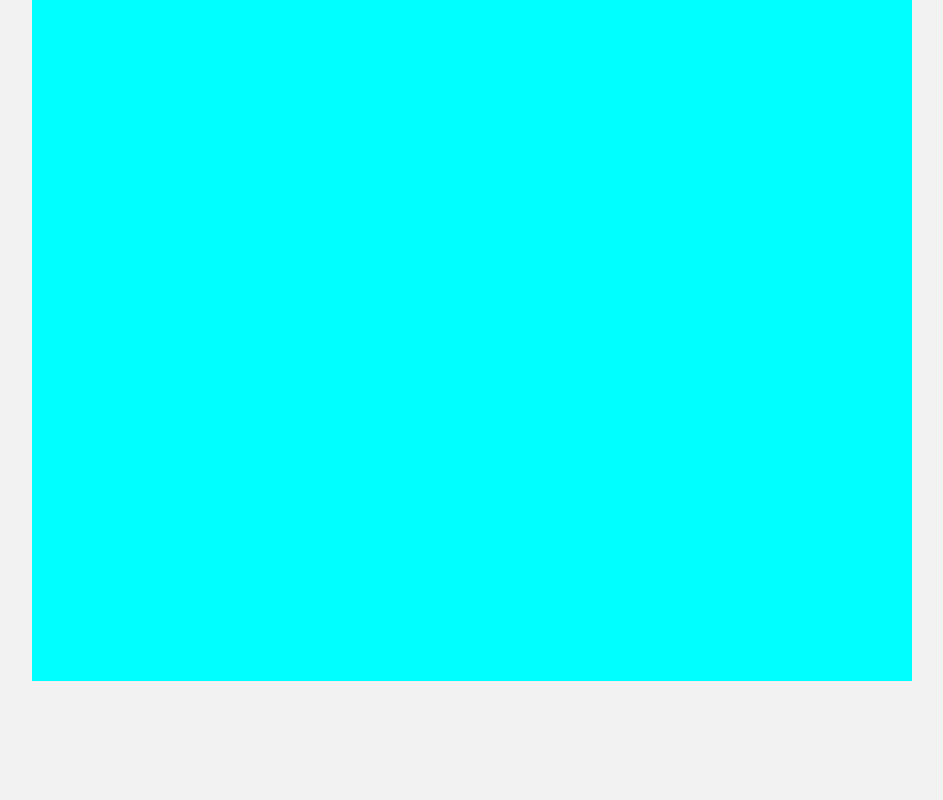
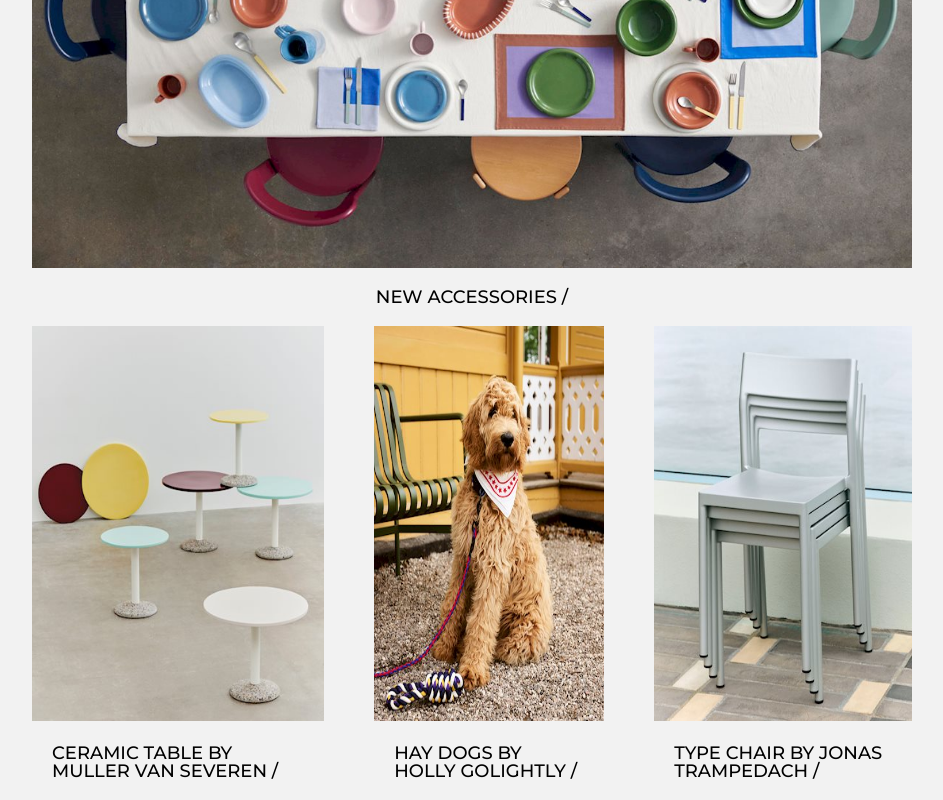
Before and after one commit to Natalia-M-Hernandez/HAY.dk, a plain HTML site: page index.html in a window 1280 px wide. Shown: the part 369-1169 px from the top of the page, without its empty margins (168-1111 px from the left). Before the commit the page ends 1050 px from the top, so only its background shows below. Drawn offline with nearby package versions, Linux system fonts and the light colour scheme.

Commit message:
pantalla inicio

```diff
--- a/css/style.css
+++ b/css/style.css
@@ -15,12 +15,23 @@
     'opsz' 40
 }
 
+/* estilos de texto */
+
+.pieFoto{
+    padding: 20px;
+    font-size: 18px;
+}
+
+/* body */
+
 body{
     background-color: var(--gris0);
     font-family: "Montserrat", sans-serif;
     font-weight: 450;
     margin: 0px 200px;
 }
+
+/* navbar */
 
 .nav{
     position: fixed;            /* navbar fija */
@@ -78,8 +89,34 @@ body{
     height: 36px;
 }
 
-.test{
-    background-color: aqua;
-    margin-top: 50px;
-    height: 1000px;
+/* contenido inicial */
+
+.contenidoIni{
+    display: flex;
+    flex-direction: column;
+
+    align-items: center;
+    justify-content: center;
+
+    margin-top: 130px;
 }
+
+.contenidoIni img{
+    width: 100%;
+}
+
+.contenidoItems{
+    display: flex;
+    flex-direction: row;
+
+    align-items: center;
+    justify-content: center;
+
+    gap: 50px;
+    width: 100%;
+}
+
+.contenidoItems img{
+    width: 100%;
+    height: 395px;
+}
--- a/index.html
+++ b/index.html
@@ -56,7 +56,25 @@
 
         </nav>
 
-        <div class="test"></div>
+        <div class="contenidoIni">
+            <img src="img/imgIni.jpg"/>
+            <p class="pieFoto">NEW ACCESSORIES /</p>
+        </div>
+
+        <div class="contenidoItems">
+            <div class="item">
+                <img src="img/item1.jpg"/>
+                <p class="pieFoto">CERAMIC TABLE BY MULLER VAN SEVEREN /</p>
+            </div>
+            <div class="item">
+                <img src="img/item2.jpg"/>
+                <p class="pieFoto">HAY DOGS BY HOLLY GOLIGHTLY /</p>
+            </div>
+            <div class="item">
+                <img src="img/item3.jpg"/>
+                <p class="pieFoto">TYPE CHAIR BY JONAS TRAMPEDACH /</p>
+            </div>
+        </div>
 
     </body>
 
```
Also changed, not shown: img/imgIni.jpg (renamed from img/barro-collection_mvs-cutlery-family_ram-placemat-family_barro-collection_outline-tablecloth_1390x800.jpg), img/item1.jpg (added), img/item2.jpg (added), img/item3.jpg (added).
